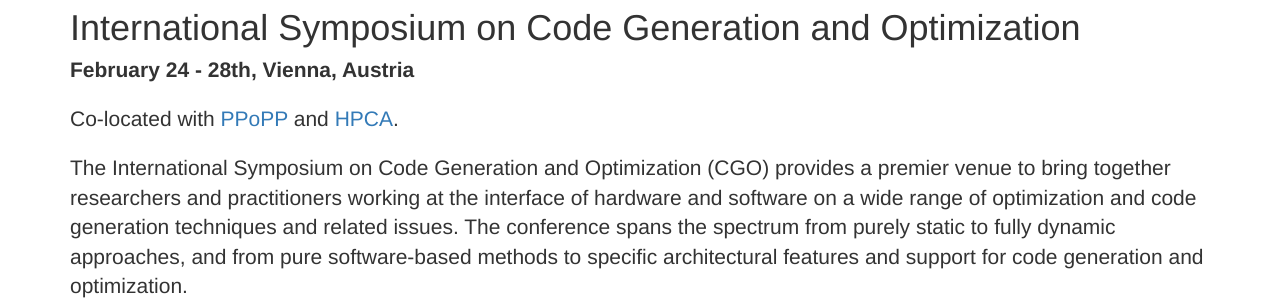
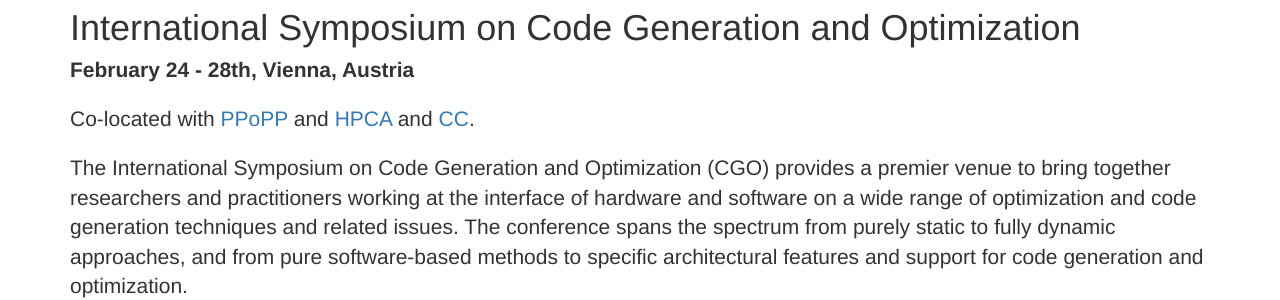
Before and after one commit to ChrisCummins/cgo2018, a Jekyll site: the page built from index.html, in a window 1280 px wide and 900 px high, scrolled down 472 px. Shown: the part 153-453 px from the top of the window. Built offline with Jekyll 4.4.1, drawn with Linux system fonts in a browser that asks for light colours; nearby versions of some CDN libraries.

Commit message:
Add CC link

```diff
--- a/index.html
+++ b/index.html
@@ -18,7 +18,8 @@
         <p class="lead section-lead">
           Co-located with
           <a href="http://conf.researchr.org/home/PPoPP-2018">PPoPP</a> and
-          <a href="http://hpca2018.ece.ucsb.edu/">HPCA</a>.
+          <a href="http://hpca2018.ece.ucsb.edu/">HPCA</a> and
+          <a href="https://cc-conference.github.io/18/">CC</a>.
         </p>
         <p class="lead section-paragraph">
           The International Symposium on Code Generation and Optimization
```
